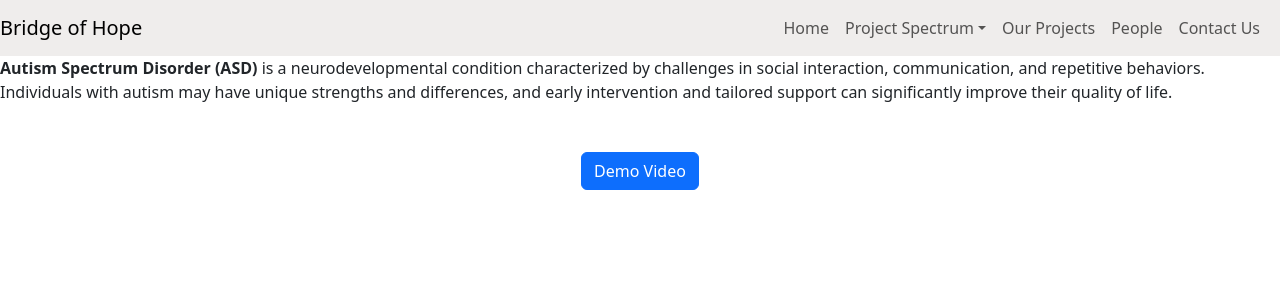
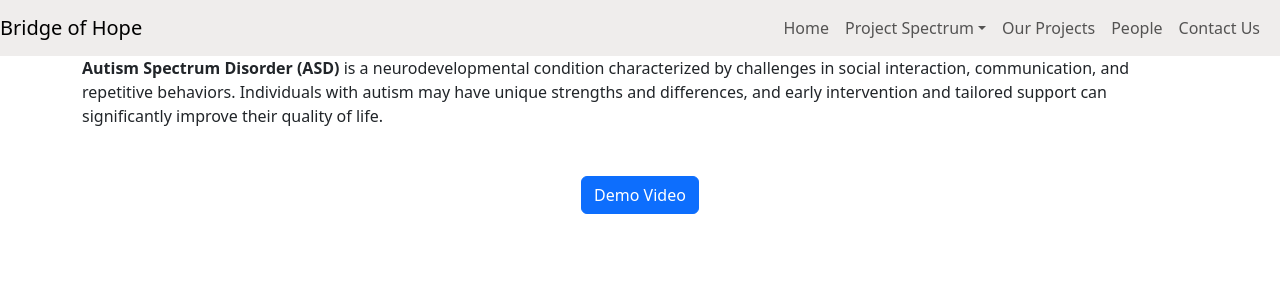
Before and after one commit to mtkinverse/Special-need-children, a React (Create React App) app in the folder frontend/: page /autism in a window 1280 px wide. Shown: the top 300 px of the page. Built offline with nearby package versions, Linux system fonts and the light colour scheme.

Commit message:
add style to paragraph

```diff
--- a/frontend/src/components/Autism.js
+++ b/frontend/src/components/Autism.js
@@ -3,7 +3,7 @@ import DemoVideo from './Video'
 
 function Autism() {
   return (
-    <div>
+    <div className='container'>
       <p>
         <b>Autism Spectrum Disorder (ASD)</b> is a neurodevelopmental condition characterized by challenges in social interaction, communication, and repetitive behaviors. Individuals with autism may have unique strengths and differences, and early intervention and tailored support can significantly improve their quality of life.
       </p>
--- a/frontend/src/components/Downsyndrome.js
+++ b/frontend/src/components/Downsyndrome.js
@@ -3,7 +3,7 @@ import DemoVideo from './Video'
 
 function Downsyndrome() {
   return (
-    <div>
+    <div className='container'>
       <p>
         <b>Down syndrome</b> is a genetic disorder caused by the presence of an extra copy of chromosome 21, leading to developmental and intellectual delays. Individuals with Down syndrome may experience unique physical features and health challenges, but with early intervention and support, they can lead fulfilling and productive lives.
       </p>
--- a/frontend/src/components/Dyslexia.js
+++ b/frontend/src/components/Dyslexia.js
@@ -3,7 +3,7 @@ import DemoVideo from './Video'
 
 function Dyslexia() {
   return (
-    <div>
+    <div className='container'>
       <p>
         <b>Dyslexia</b> is a learning disorder characterized by difficulties with accurate and/or fluent word recognition, spelling, and decoding abilities. Despite these challenges, individuals with dyslexia often possess unique strengths, such as creativity and problem-solving skills. Early identification and targeted interventions can significantly improve reading and writing skills.
       </p>
```
